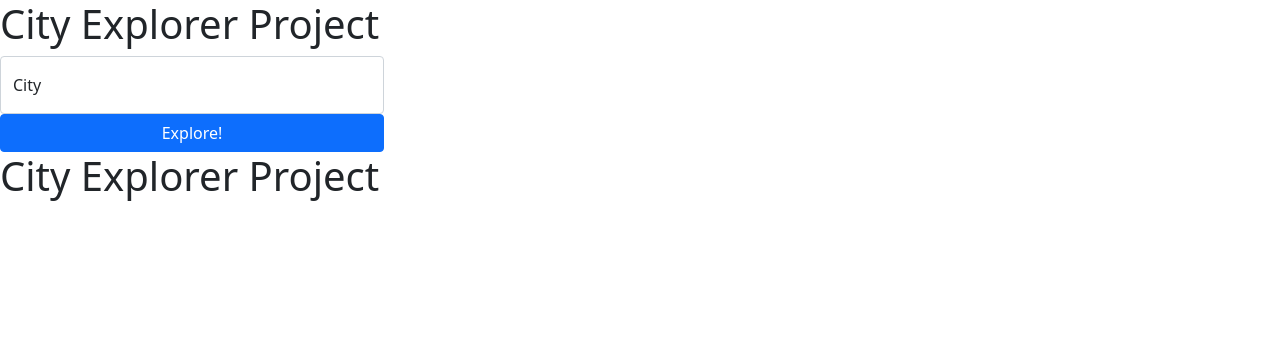
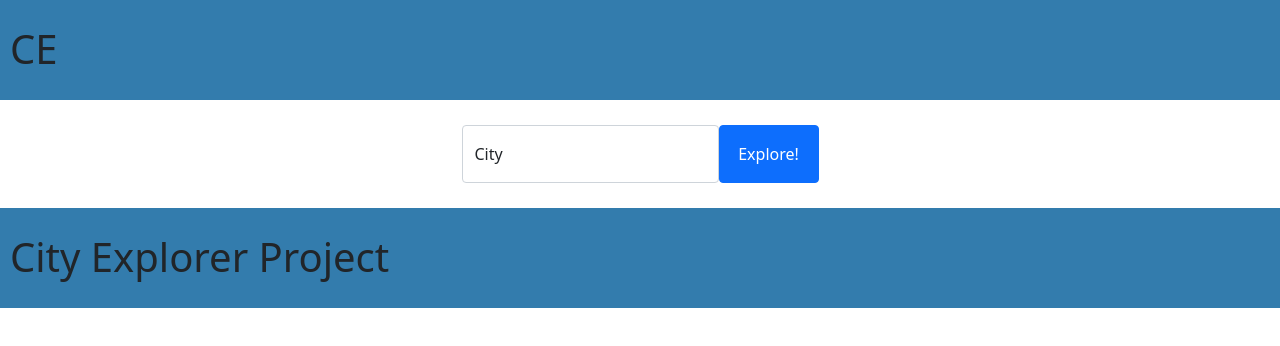
Before and after one commit to DevAOC/city-explorer, a React (Create React App) app: page / in a window 1280 px wide. Shown: the top 346 px of the page. Built offline with nearby package versions, Linux system fonts and the light colour scheme.

Commit message:
styles webpage

```diff
--- a/src/cityForm.js
+++ b/src/cityForm.js
@@ -7,11 +7,14 @@ export default class CityForm extends Component {
   render() {
     return (
       <>
-        <Form onSubmit={this.props.submitFormHandler}>
+        <Form
+          onSubmit={this.props.submitFormHandler}
+          style={{ justifyContent: 'center', marginTop: '25px', marginBottom: '25px', display: 'flex' }}
+        >
           <FloatingLabel controlId="floatingInput" label="City">
-            <Form.Control type="text" placeholder="City" name="searchQuery" style={{ width: '30%' }} />
+            <Form.Control type="text" placeholder="City" name="searchQuery" style={{}} />
           </FloatingLabel>
-          <Button variant="primary" type="submit" style={{ width: '30%' }}>
+          <Button variant="primary" type="submit" style={{ width: '100px' }}>
             Explore!
           </Button>
         </Form>
--- a/src/cityMap.js
+++ /dev/null
@@ -1,7 +0,0 @@
-import { Component } from 'react';
-
-export default class CityMap extends Component {
-  render() {
-    return <></>;
-  }
-}
--- a/src/footer.js
+++ b/src/footer.js
@@ -4,7 +4,17 @@ export default class Footer extends Component {
   render() {
     return (
       <>
-        <h1>City Explorer Project</h1>
+        <h1
+          style={{
+            paddingLeft: '10px',
+            paddingTop: '25px',
+            height: '100px',
+            marginTop: '25px',
+            backgroundColor: '#337CAD',
+          }}
+        >
+          City Explorer Project
+        </h1>
       </>
     );
   }
--- a/src/header.js
+++ b/src/header.js
@@ -4,7 +4,17 @@ export default class Header extends Component {
   render() {
     return (
       <>
-        <h1>City Explorer Project</h1>
+        <h1
+          style={{
+            paddingLeft: '10px',
+            paddingTop: '25px',
+            height: '100px',
+            marginBottom: '25px',
+            backgroundColor: '#337CAD',
+          }}
+        >
+          CE
+        </h1>
       </>
     );
   }
--- a/src/main.js
+++ b/src/main.js
@@ -1,8 +1,8 @@
 import { Component } from 'react';
 import Card from 'react-bootstrap/Card';
+import Alert from 'react-bootstrap/Alert';
 import axios from 'axios';
 import CityForm from './cityForm';
-import CityMap from './cityMap';
 
 export default class Main extends Component {
   constructor(props) {
@@ -10,28 +10,44 @@ export default class Main extends Component {
     this.state = {
       location: {},
       map: '',
+      errorMessage: '',
     };
   }
 
   submitFormHandler = async (event) => {
     event.preventDefault();
+    try {
       const city = await axios.get(
         `https://us1.locationiq.com/v1/search.php?key=${process.env.REACT_APP_CITY_KEY}&q=${event.target.searchQuery.value}&format=json`
       );
       this.setState({
+        errorMessage: '',
         location: city.data[0],
-      map: `https://maps.locationiq.com/v3/staticmap?key=${process.env.REACT_APP_CITY_KEY}&center=${city.data[0].lat},${city.data[0].lon}&zoom=13`,
+        map: `https://maps.locationiq.com/v3/staticmap?key=${process.env.REACT_APP_CITY_KEY}&center=${city.data[0].lat},${city.data[0].lon}&zoom=12`,
       });
+    } catch (err) {
+      console.log(err);
+      this.setState({
+        errorMessage: `${err}`,
+      });
+    }
   };
 
   render() {
     return (
       <>
         <CityForm submitFormHandler={this.submitFormHandler} />
-        {this.state.map && (
+        {this.state.errorMessage ? (
+          <Alert>{this.state.errorMessage}</Alert>
+        ) : (
+          this.state.map && (
             <>
-            <Card>
-              <Card.Img src={this.state.map} alt={this.state.location.display_name} style={{ width: '600px' }} />
+              <Card style={{ width: '650px', margin: 'auto', marginTop: '25px', marginBottom: '25px' }}>
+                <Card.Img
+                  src={this.state.map}
+                  alt={this.state.location.display_name}
+                  style={{ width: '600px', margin: 'auto', marginTop: '25px' }}
+                />
                 <Card.Body>
                   <Card.Title>{this.state.location.display_name}</Card.Title>
                   <Card.Text>Lattitude: {this.state.location.lat}</Card.Text>
@@ -39,8 +55,8 @@ export default class Main extends Component {
                 </Card.Body>
               </Card>
             </>
+          )
         )}
-        <CityMap />
       </>
     );
   }
```
Also changed, not shown: .eslintrc.json. Lines whose indentation alone changed are shown as unchanged.
